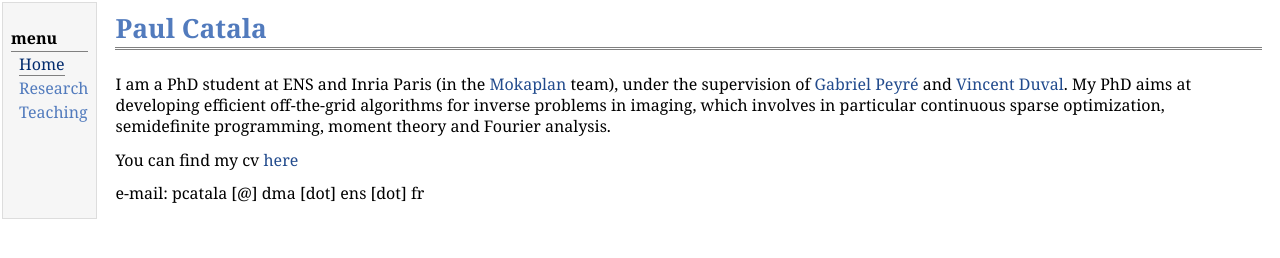
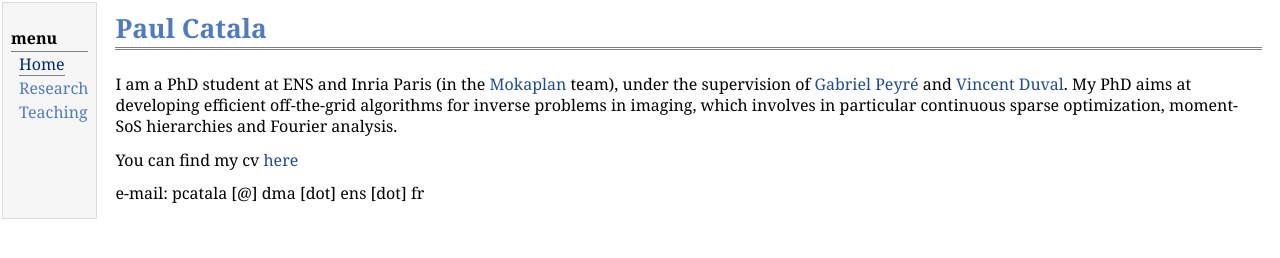
Before and after one commit to Paulcat/paulcat.github.io, a plain HTML site: page index.html in a window 1280 px wide. Drawn offline with Linux system fonts and the light colour scheme.

Commit message:
update index

```diff
--- a/index.html
+++ b/index.html
@@ -20,7 +20,7 @@
 <div id="toptitle">
 <h1>Paul Catala</h1>
 </div>
-<p>I am a PhD student at ENS and Inria Paris (in the <a href="https://team.inria.fr/mokaplan/">Mokaplan</a> team), under the supervision of <a href="http://www.gpeyre.com/">Gabriel Peyré</a> and <a href="https://who.rocq.inria.fr/Vincent.Duval/">Vincent Duval</a>. My PhD aims at developing efficient off-the-grid algorithms for inverse problems in imaging, which involves in particular continuous sparse optimization, semidefinite programming, moment theory and Fourier analysis.</p>
+<p>I am a PhD student at ENS and Inria Paris (in the <a href="https://team.inria.fr/mokaplan/">Mokaplan</a> team), under the supervision of <a href="http://www.gpeyre.com/">Gabriel Peyré</a> and <a href="https://who.rocq.inria.fr/Vincent.Duval/">Vincent Duval</a>. My PhD aims at developing efficient off-the-grid algorithms for inverse problems in imaging, which involves in particular continuous sparse optimization, moment-SoS hierarchies and Fourier analysis.</p>
 <p>You can find my cv <a href="https://paulcat.github.io/files/CV.pdf">here</a></p>
 <p>e-mail: pcatala [@] dma [dot] ens [dot] fr</p>
 </td>
```
Also changed, not shown: 1 other file.
